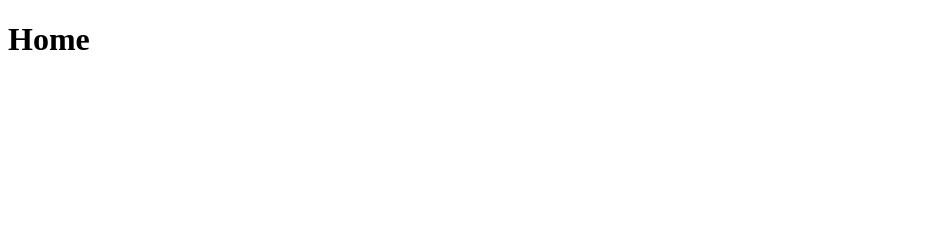
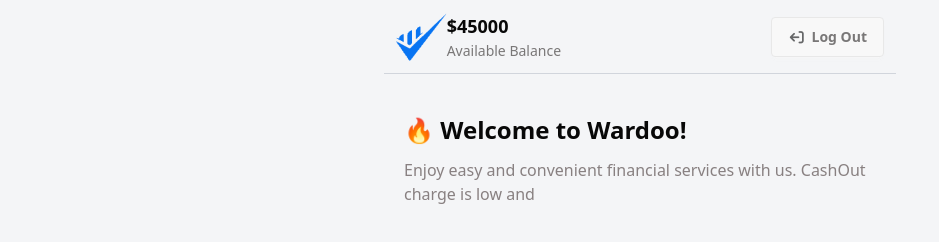
Before and after one commit to Wardun-00/money-transfer-mobile-app, a plain HTML site: page home.html in a window 1280 px wide. Shown: the whole page, without its empty margins (0-939 px from the left). Drawn offline with nearby package versions, Linux system fonts and the light colour scheme.

Commit message:
added nav section on section page

```diff
--- a/home.html
+++ b/home.html
@@ -3,9 +3,60 @@
   <head>
     <meta charset="UTF-8" />
     <meta name="viewport" content="width=device-width, initial-scale=1.0" />
-    <title>Document</title>
+    <title>Wardoo</title>
+    <link rel="shortcut icon" href="./assets/Group.png" />
+    <!-- font awesome Cdn -->
+    <link
+      rel="stylesheet"
+      href="https://cdnjs.cloudflare.com/ajax/libs/font-awesome/7.0.0/css/all.min.css"
+      integrity="sha512-DxV+EoADOkOygM4IR9yXP8Sb2qwgidEmeqAEmDKIOfPRQZOWbXCzLC6vjbZyy0vPisbH2SyW27+ddLVCN+OMzQ=="
+      crossorigin="anonymous"
+      referrerpolicy="no-referrer"
+    />
+
+    <!-- daisy UI Cdn -->
+    <link
+      href="https://cdn.jsdelivr.net/npm/daisyui@5"
+      rel="stylesheet"
+      type="text/css"
+    />
+    <!-- tailWind Cdn -->
+    <script src="https://cdn.jsdelivr.net/npm/@tailwindcss/browser@4"></script>
   </head>
-  <body>
-    <h1>Home</h1>
+
+  <!-- body section -->
+  <body class="bg-[#F4F5F7] h-[100vh]">
+    <!-- nav section -->
+    <div
+      class="parent-div flex items-center justify-between max-w-lg mx-auto border-b-1 border-gray-300 p-3"
+    >
+      <!-- div-1 -->
+      <div class="flex items-center">
+        <img src="./assets/Group.png" alt="logo" class="h-12" />
+        <div>
+          <h2 class="font-extrabold text-lg text-[#080808]">
+            $<span>45000</span>
+          </h2>
+          <p class="text-[#797777] text-[14px]">Available Balance</p>
+        </div>
+      </div>
+      <!-- div-2 -->
+      <div>
+        <button class="btn text-[#797777]">
+          <i
+            class="fa-solid fa-arrow-right-from-bracket rotate-180 text-[#666768]"
+          ></i>
+          Log Out
+        </button>
+      </div>
+    </div>
+    <!-- welcome to Wardoo section -->
+    <div class="max-w-lg mx-auto p-5 mt-5">
+      <h1 class="text-2xl text-[#080808] font-bold">🔥 Welcome to Wardoo!</h1>
+      <p class="text-base text-[#6d6363cc] mt-3">
+        Enjoy easy and convenient financial services with us. CashOut charge is
+        low and
+      </p>
+    </div>
   </body>
 </html>
--- a/script.js
+++ b/script.js
@@ -3,7 +3,7 @@
 document.getElementById('loginButton').addEventListener('click', function(e){
     e.preventDefault()
 
-    const mobileNumber = 1318019082;
+    const mobileNumber = 8687;
     const pinNumber = 8687;
 // mobile number
     const mobileNumberValue = document.getElementById('mobile-number').value;
```
Also changed, not shown: index.html (+2 -1 lines).
